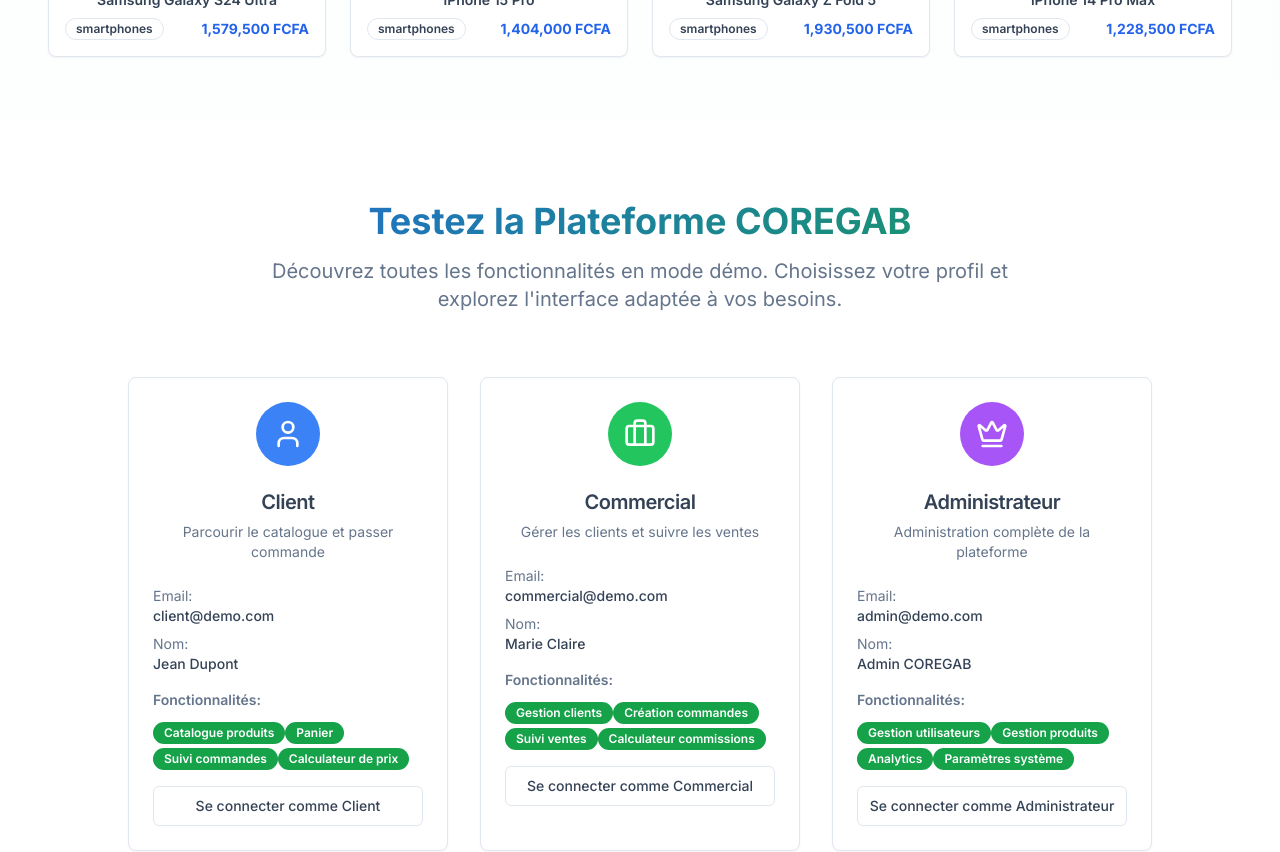
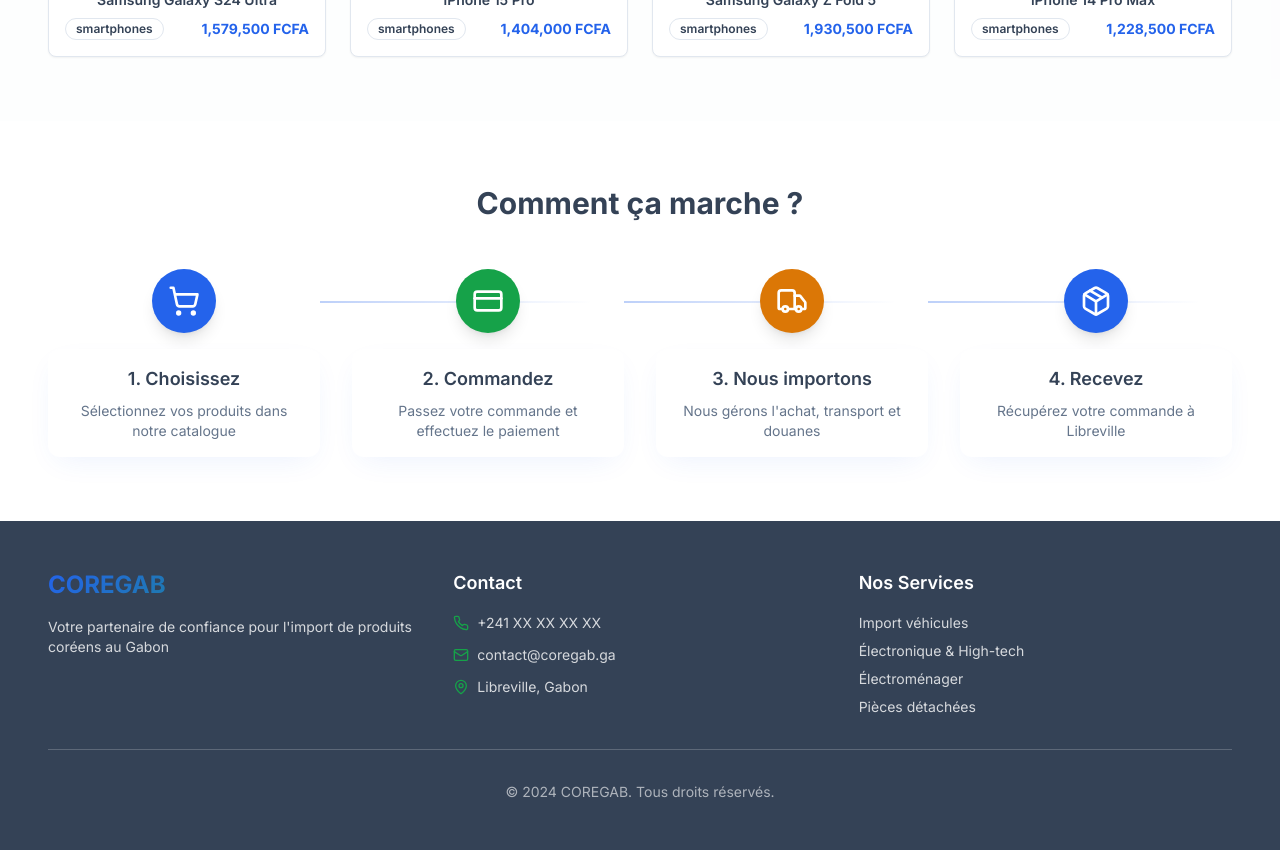
Before and after one commit to okatech-org/coreegab, a React (Vite) app: page / in a window 1280 px wide. Shown: the part 1700-2552 px from the top of the page. Built offline with nearby package versions, Linux system fonts and the light colour scheme; the HTML template or start-up script is replaced by a standard one.

Commit message:
Remove platform test section

```diff
--- a/src/pages/Index.tsx
+++ b/src/pages/Index.tsx
@@ -5,7 +5,7 @@ import { PriceCalculator } from '@/components/PriceCalculator';
 import { CategoriesSection } from '@/components/CategoriesSection';
 import { ProcessTimeline } from '@/components/ProcessTimeline';
 import { Footer } from '@/components/Footer';
-import DemoLogin from '@/components/DemoLogin';
+
 import { useToast } from '@/hooks/use-toast';
 
 const Index = () => {
@@ -40,7 +40,7 @@ const Index = () => {
       <HeroSection />
       <PriceCalculator />
       <CategoriesSection />
-      <DemoLogin />
+
       <ProcessTimeline />
       <Footer />
     </div>
```
